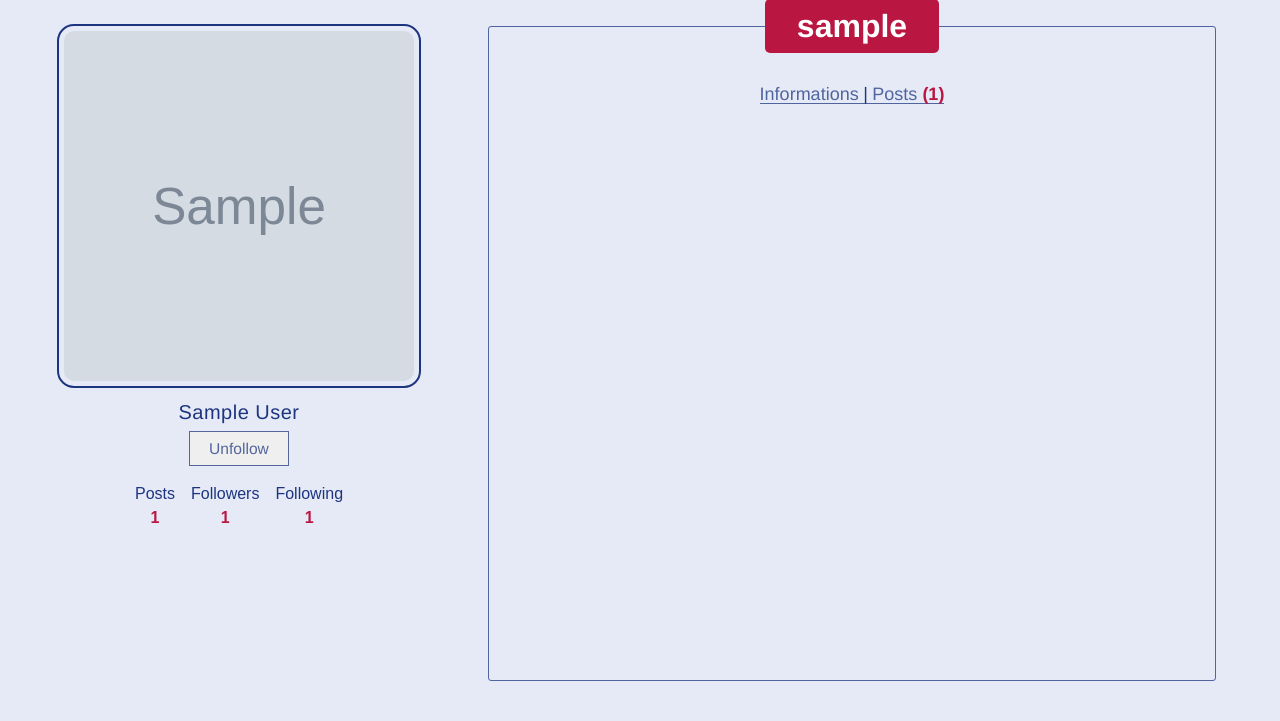
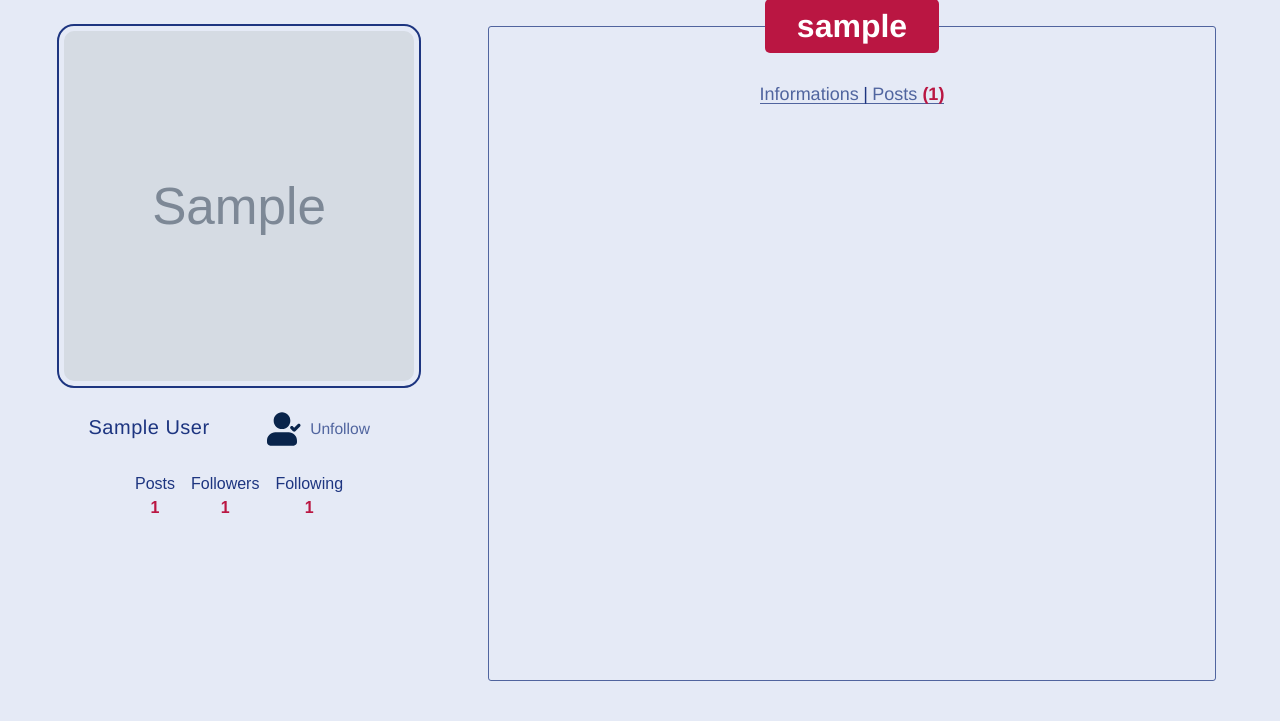
Before and after one commit to VPontis15/BlogSphere, a Django app: template accounts/templates/account/otherUsersProfile.html in a window 1280 px wide. Shown: the part 125-846 px from the top of the page. Run offline with Django 5.2, Linux system fonts and the light colour scheme; the template is opened without the code that fills it: most values are stand-ins (such as "Sample title", 1, 10 or a date in 2020); grey boxes marked "Sample" are stand-in pictures.

Commit message:
change the styling for follow/unfollow button

```diff
--- a/accounts/templates/account/otherUsersProfile.html
+++ b/accounts/templates/account/otherUsersProfile.html
@@ -24,23 +24,28 @@
 {% endif %}
 
 <div class="row user-details">
+  <span class="user-fullname">
 {% if user_profile.first_name and user_profile.last_name %}
-<span class="user-fullname">
    {{user_profile.first_name}} {{user_profile.last_name}}
    {% else %}
      {{user_profile}}
 
-      </span>
 
-      {% endif %}
+     {% endif %}
+    </span>
 
 
       <form method='POST' >
         {% csrf_token %}
         {% if user_profile not in request.user.profile.following.all %}
-          <button class="follow-status" name="follow" value="follow" type="submit">Follow</button>
+          <button class="follow-status" name="follow" value="follow" type="submit"><img src="{% static 'images/follow.svg' %}">
+          <span>Follow</span>
+          </button>
           {% else %}
-          <button class="follow-status" name="follow" value="unfollow" type="submit">Unfollow</button>
+          <button class="follow-status" name="follow" value="unfollow" type="submit">
+              <img src="{% static 'images/unfollow.svg' %}" alt="">
+              <span>Unfollow</span>
+          </button>
           {% endif %}
         </form>
 
--- a/static/otherUserProfile.css
+++ b/static/otherUserProfile.css
@@ -36,19 +36,24 @@ p.about {
 }
 
 .follow-status {
+  display: inline-flex;
+  align-items: center;
+  flex: 1;
+  gap: 0.5rem;
   font-size: var(--fs-450);
   color: var(--main-clr-light);
   padding: 0.5em 1.25em;
-  border: 1px solid var(--main-clr-light);
+  border: none;
   transition: all 0.125s ease-in;
   margin-top: 0.25em;
+  background-color: var(--body-clr);
 }
 
-.follow-status:hover {
+/* .follow-status:hover {
   background-color: var(--main-clr);
   color: #fff;
   font-weight: 700;
-}
+} */
 
 fieldset {
   border: none;
@@ -73,9 +78,11 @@ fieldset {
 }
 
 .user-profile .user-details {
-  margin: 0;
+  margin-top: 1rem;
   align-items: center;
-  justify-content: center;
+  justify-content: space-around;
+  padding-inline: 1rem;
+  margin-inline: auto;
 }
 
 .about-default {
@@ -119,12 +126,10 @@ fieldset legend {
 }
 
 .user-fullname {
-  display: block;
   color: var(--main-clr);
   font-size: var(--fs-550);
   text-align: center;
   letter-spacing: 0.5px;
-  margin-top: var(--gutter-y-300);
 }
 
 .user-location {
```
Also changed, not shown: db.sqlite3, static/images/follow.svg (added), static/images/unfollow.svg (added).
